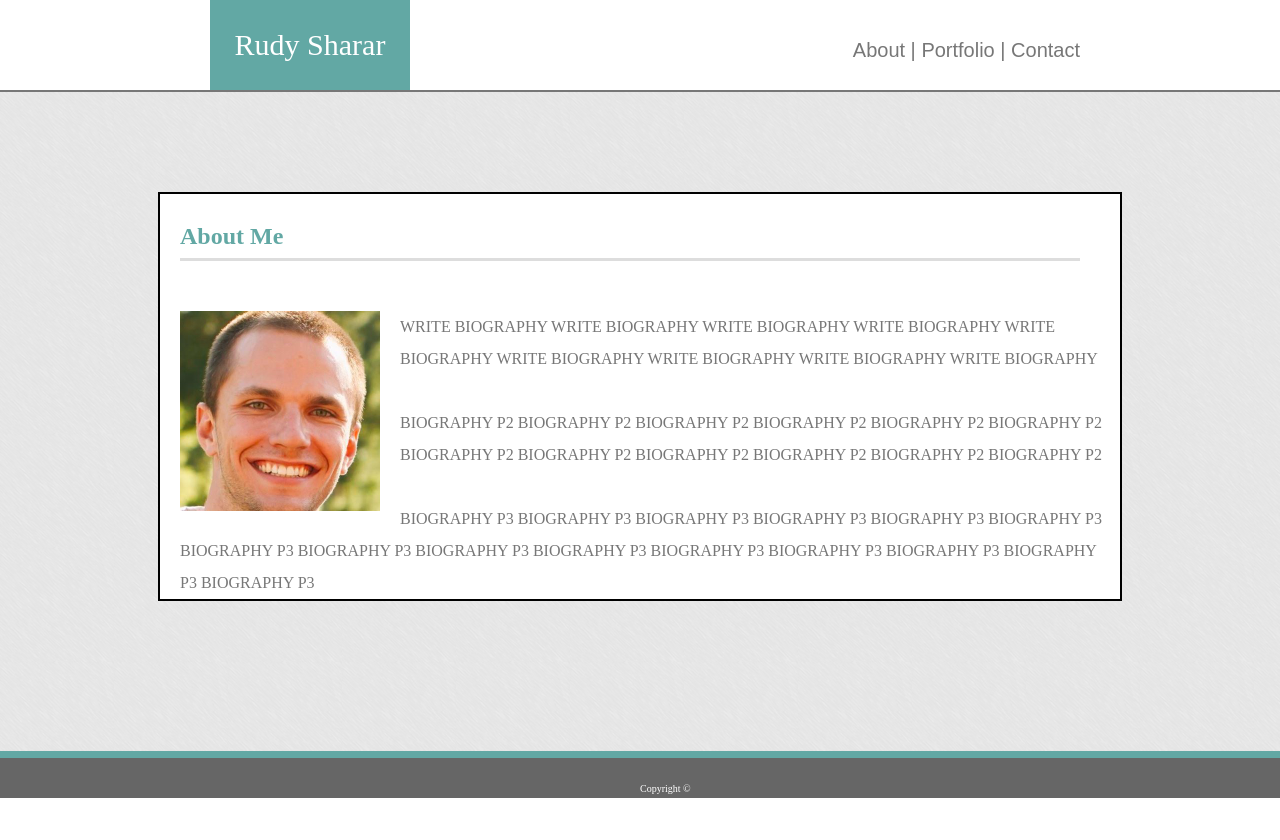
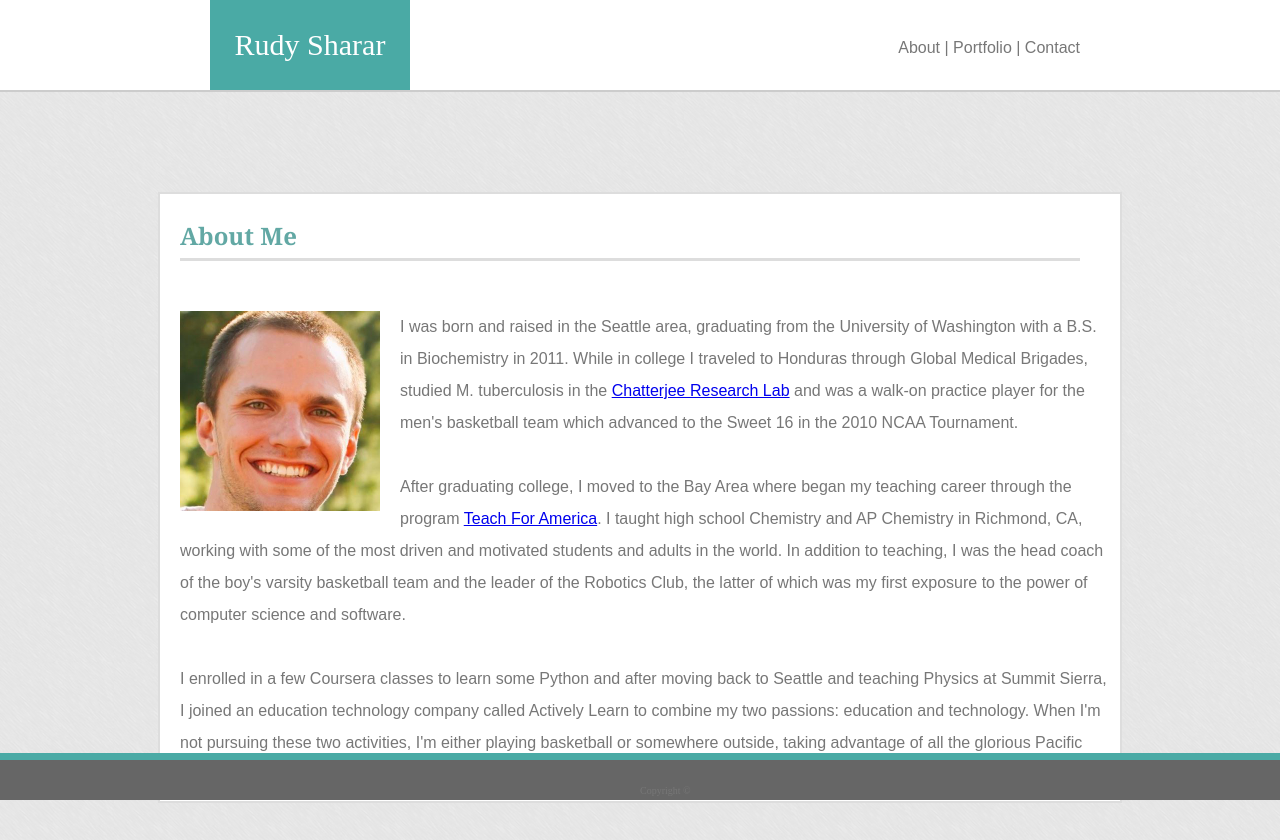
Before and after one commit to rsharar/Basic-Portfolio, a plain HTML site: page index.html in a window 1280 px wide. Before the commit the page ends 800 px from the top, so only its background shows below. Drawn offline with Linux system fonts and the light colour scheme.

Commit message:
added biography, styled according to assignment specs

```diff
--- a/assets/css/style.css
+++ b/assets/css/style.css
@@ -5,14 +5,17 @@ body {
 }
 
 .header {
-    background-color: white;
-    border-bottom: 2px solid #777777;
+    background-color: #ffffff;
+    border-bottom: 2px solid #cccccc;
     height: 90px;
 }
 
+.non-heading-font {
+    font-family: 'Arial', 'Helvetica Neue', Helvetica, sans-serif;
+}
 
 #name {
-    background-color: #62a8a4;
+    background-color: #4aaaa5;
     width: 200px;
     color: white;
     font-size: 30px;
@@ -28,8 +31,15 @@ body {
     text-align: right;
     padding-right: 200px;
     padding-top: 40px;
-    font-family: 'Arial', 'Helvetica Neue', Helvetica, sans-serif;
+    font-size: 16px;
+}
+
+#menu-hover:hover{
+    text-align: right;
+    padding-right: 200px;
+    padding-top: 40px;
     font-size: 20px;
+    color: blue;
 }
 
 
@@ -44,9 +54,9 @@ body {
 }
 
 #about-me-box {
-    background-color: white;
+    background-color: #ffffff;
     width: 960px;
-    border: 2px solid black;
+    border: 2px solid #dddddd;
     margin-right: auto;
     margin-left: auto;
     margin-bottom: 100px;
@@ -70,6 +80,7 @@ body {
     padding-top: 20px;
     margin-bottom: 10px;
     padding-right: 20px;
+    font-family: 'Georgia', Times, Times New Roman, serif;
 }
 
 #img {
@@ -84,6 +95,7 @@ body {
     padding-top: 20px;
     padding-left: 20px;
     padding-right: 10px;
+    padding-bottom: 10px;
 }
 #form {
     font-family: 'Arial', 'Helvetica Neue', Helvetica, sans-serif;
@@ -112,7 +124,7 @@ body {
 }
 
 #submit-btn {
-    background-color: #62a8a4;
+    background-color: #4aaaa5;
     color: white;
     text-align: center;
     padding: 10px;
@@ -142,7 +154,7 @@ body {
 }
 
 #banner-1 {
-    background-color: #62a8a4;
+    background-color: #4aaaa5;
     color: white;
     width: 200px;
     height: 20px;
@@ -183,12 +195,12 @@ body {
     background-color:#666666;
     font-size: 10px;
     width: 100%;
-    color: white;
+    color: #777777;
     text-align: center;
-    position: relative;
+    position: fixed;
     bottom: 0px;
     height: 40px;
-    border-top: 7px solid #62a8a4;
+    border-top: 7px solid #4aaaa5;
 }
 
 .bottom {
--- a/index.html
+++ b/index.html
@@ -21,7 +21,7 @@
         </div>
 
 
-        <div id ="menu">
+        <div class = "non-heading-font" id ="menu" id="menu-hover">
             <ahref="https://rsharar.github.io/Basic-Portfolio/">About   |   </ahref><ahref="#">Portfolio   |   </ahref><ahref="#">Contact</ahref>
         </div>
 
@@ -31,7 +31,7 @@
     <!--About me box-->
     <section class="box-middle">
             <div id="about-me-box">
-                <div id = "about-me-header">
+                <div class = "non-heading-font" id = "about-me-header">
                     About Me
 
                     <div id="about-me-line">
@@ -42,12 +42,12 @@
                     <img src="assets/images/rudy.jpg" width=200px height=200px>
                 </div>
 
-                <div id ="biography">
-                    <p>WRITE BIOGRAPHY WRITE BIOGRAPHY WRITE BIOGRAPHY WRITE BIOGRAPHY WRITE BIOGRAPHY WRITE BIOGRAPHY WRITE BIOGRAPHY WRITE BIOGRAPHY WRITE BIOGRAPHY </p>
+                <div class = "non-heading-font" id ="biography">
+                    <p>I was born and raised in the Seattle area, graduating from the University of Washington with a B.S. in Biochemistry in 2011. While in college I traveled to Honduras through Global Medical Brigades, studied M. tuberculosis in the <a href="https://depts.washington.edu/chattlab/">Chatterjee Research Lab</a> and was a walk-on practice player for the men's basketball team which advanced to the Sweet 16 in the 2010 NCAA Tournament.</p>
                     <br>
-                    <p>BIOGRAPHY P2 BIOGRAPHY P2 BIOGRAPHY P2 BIOGRAPHY P2 BIOGRAPHY P2 BIOGRAPHY P2 BIOGRAPHY P2 BIOGRAPHY P2 BIOGRAPHY P2 BIOGRAPHY P2 BIOGRAPHY P2 BIOGRAPHY P2 </p>
+                    <p>After graduating college, I moved to the Bay Area where began my teaching career through the program <a href="https://www.teachforamerica.org/">Teach For America</a>. I taught high school Chemistry and AP Chemistry in Richmond, CA, working with some of the most driven and motivated students and adults in the world. In addition to teaching, I was the head coach of the boy's varsity basketball team and the leader of the Robotics Club, the latter of which was my first exposure to the power of computer science and software. </p>
                     <br>
-                    <p>BIOGRAPHY P3 BIOGRAPHY P3 BIOGRAPHY P3 BIOGRAPHY P3 BIOGRAPHY P3 BIOGRAPHY P3 BIOGRAPHY P3 BIOGRAPHY P3 BIOGRAPHY P3 BIOGRAPHY P3 BIOGRAPHY P3 BIOGRAPHY P3 BIOGRAPHY P3 BIOGRAPHY P3 BIOGRAPHY P3 </p>
+                    <p>I enrolled in a few Coursera classes to learn some Python and after moving back to Seattle and teaching Physics at Summit Sierra, I joined an education technology company called Actively Learn to combine my two passions: education and technology. When I'm not pursuing these two activities, I'm either playing basketball or somewhere outside, taking advantage of all the glorious Pacific Northwest has to offer.</p>
                 </div>
             </div>
 
@@ -55,7 +55,7 @@
 
         <!--Copyright footer-->
         <div id="footer-copyright">
-            <p class="bottom">Copyright &#169;</p>
+            <p class="bottom" "non-heading-font" >Copyright &#169;</p>
         </div>
 
 
```
Also changed, not shown: contact.html (+2 -2 lines), portfolio.html (+2 -2 lines).
